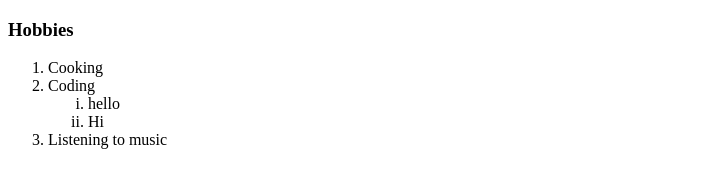
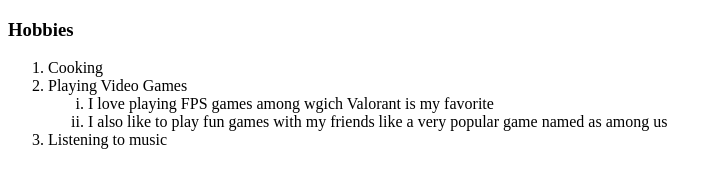
Before and after one commit to pratzcpp/personalwebsite, a plain HTML site: page hobbies.html in a window 1280 px wide. Shown: the whole page, without its empty margins (0-721 px from the left). Drawn offline with Linux system fonts and the light colour scheme.

Commit message:
Update hobbies.html

```diff
--- a/hobbies.html
+++ b/hobbies.html
@@ -8,10 +8,10 @@
     <h3>Hobbies</h3>
     <ol>
       <li>Cooking</li>
-      <li>Coding</li>
+      <li>Playing Video Games</li>
       <ol type="i">
-        <li>hello</li>
-        <li>Hi</li>
+        <li>I love playing FPS games among wgich Valorant is my favorite</li>
+        <li>I also like to play fun games with my friends like a very popular game named as among us</li>
       </ol>
       <li>Listening to music</li>
     </ol>
```
